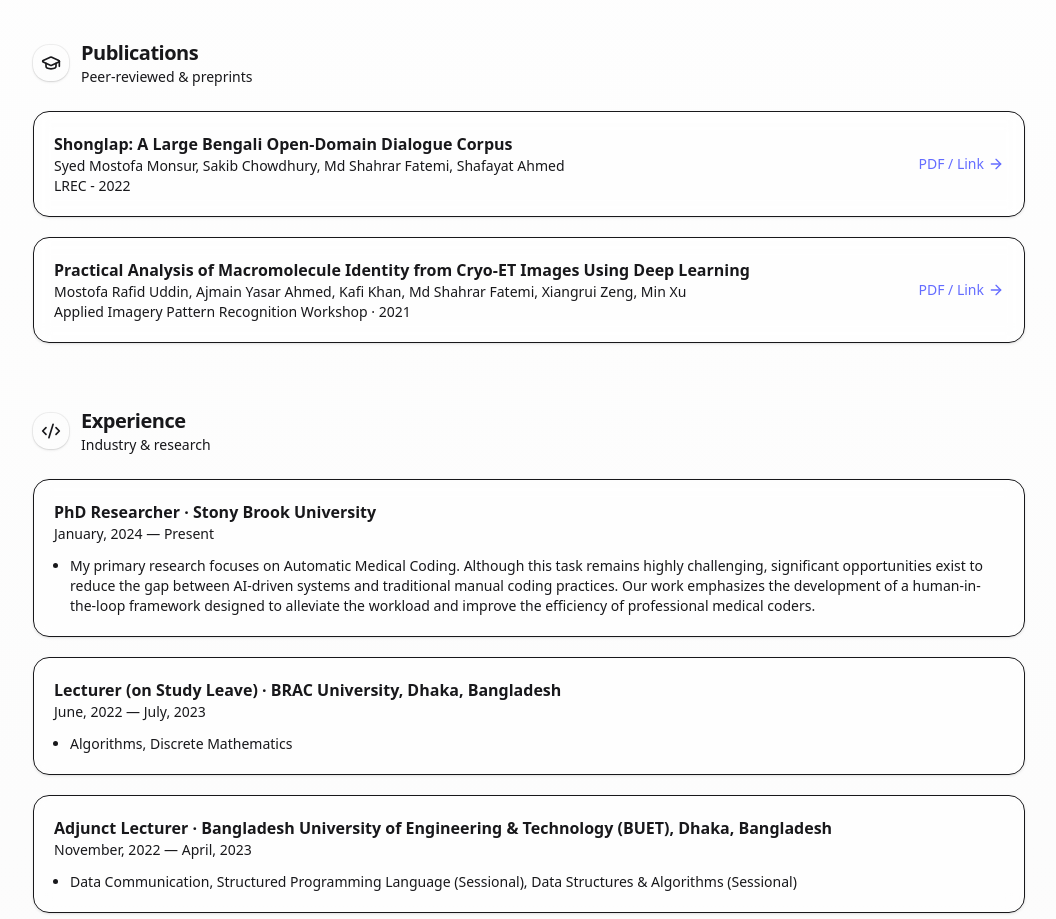
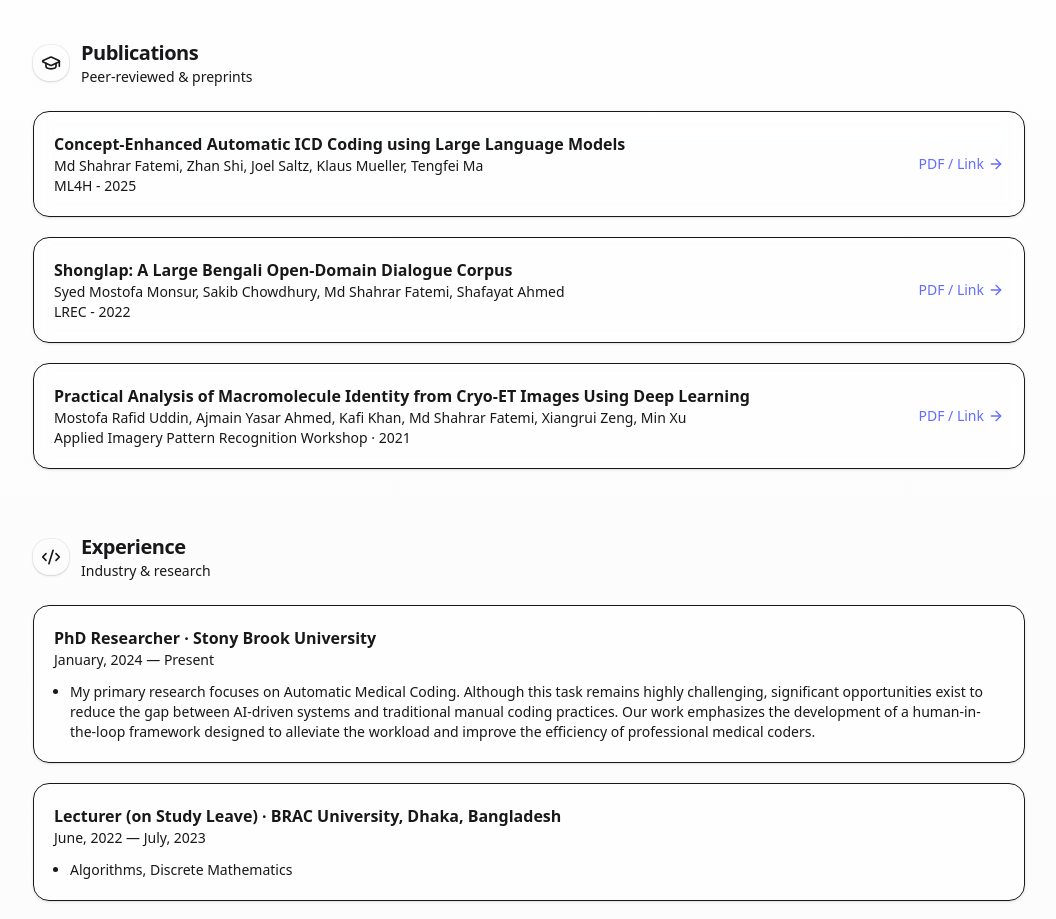
Before and after one commit to shahrarfatemi/shahrarfatemi.github.io, a React (Vite) app in the folder web/: page / in a window 1280 px wide. Shown: the part 900-1819 px from the top of the page, without its empty margins (111-1167 px from the left). Built offline with nearby package versions, Linux system fonts and the light colour scheme.

Commit message:
Add new publication to the PUBLICATIONS list
Added a new publication entry to the PUBLICATIONS array.

```diff
--- a/web/src/App.jsx
+++ b/web/src/App.jsx
@@ -95,7 +95,13 @@ function PortfolioSite() {
   ];
 
   const PUBLICATIONS = [
-
+    {
+      title:
+        " Concept-Enhanced Automatic ICD Coding using Large Language Models",
+      venue: "ML4H - 2025",
+      authors: "Md Shahrar Fatemi, Zhan Shi, Joel Saltz, Klaus Mueller, Tengfei Ma",
+      link: "",
+    },
     {
       title:
         "Shonglap: A Large Bengali Open-Domain Dialogue Corpus",
```
